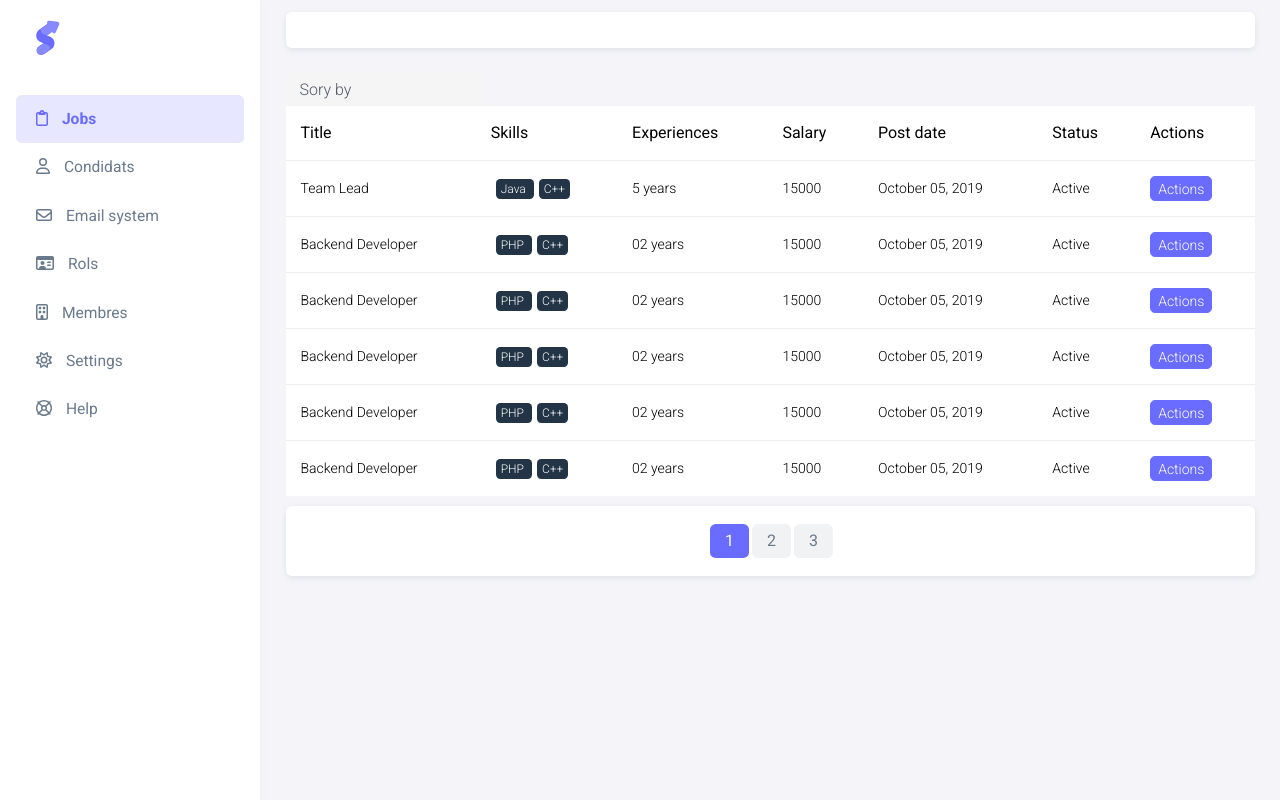
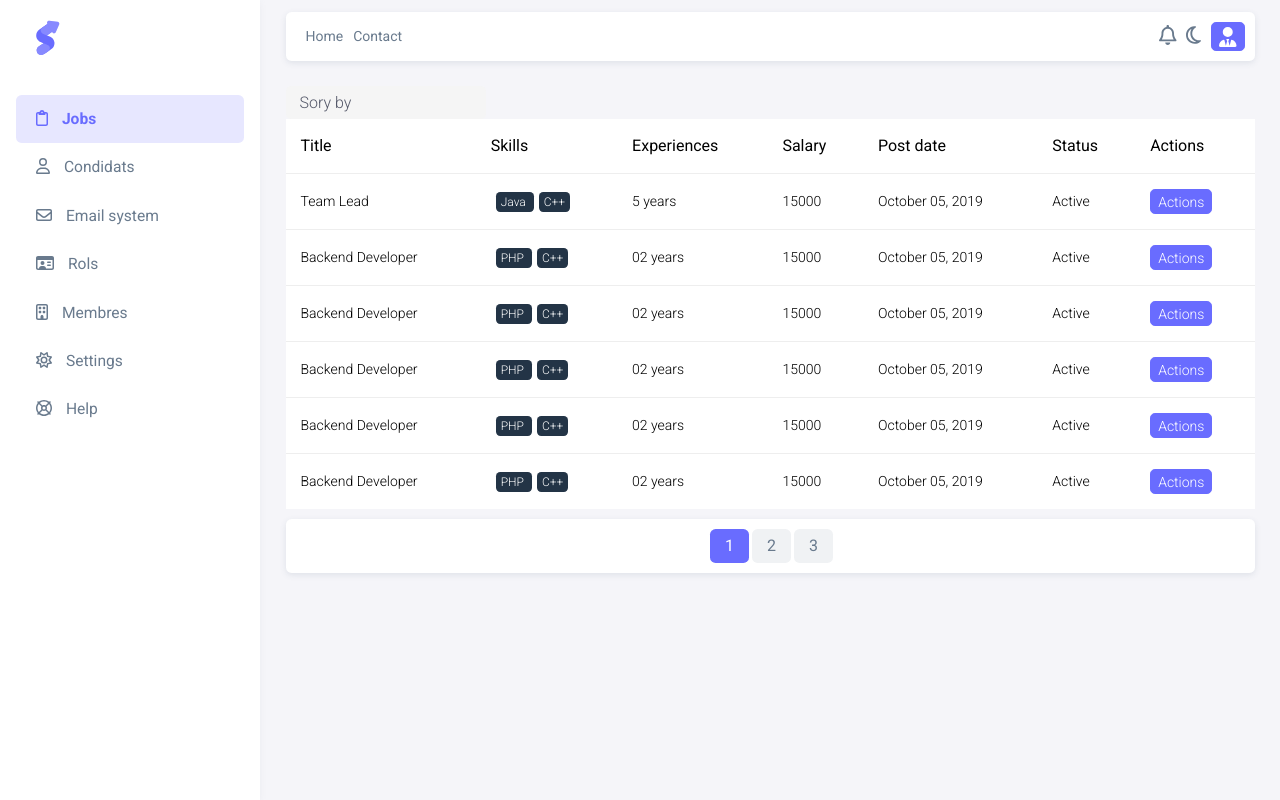
Before and after one commit to hiringkanban/frontend, a React (Vite) app: page /admin in a window 1280 px wide. Built offline with nearby package versions, Linux system fonts and the light colour scheme.

Commit message:
fix adminnav component

```diff
--- a/src/components/Atoms/HideOn/hide.tsx
+++ b/src/components/Atoms/HideOn/hide.tsx
@@ -8,14 +8,20 @@ interface hideProps {
 }
 
 const StyledHideOn = styled.div<{on: onT}>`
+    display: flex;
+    align-items: center;
     width: 100%;
     ${props => props.on === 'desktop' ?
-        `@media (min-width: 768px) {
+        `@media (min-width: 769px) {
             display: none;
         }`:
-        `@media (max-width: 769px) {
+        `@media (max-width: 768px) {
             display: none;
+            width: auto !important;
         }`
+    }
+    @media (max-width: 768px) {
+        width: auto;
     }
 `;
 
--- /dev/null
+++ b/src/components/Atoms/InlineList/inlineList.tsx
@@ -0,0 +1,17 @@
+
+import StyledList from './style';
+import { listProps } from './type';
+import Link from '../Link';
+import { colors } from '../../../styles/styleGuide';
+
+const InlineList: React.FC<listProps> = ({items}) => {
+    return (
+        <StyledList>
+            {items.map((item) =>
+                <li><Link href={item.href} color={colors.gray}>{item.value}</Link></li>
+            )}
+        </StyledList>
+    )
+}
+
+export default InlineList;
--- /dev/null
+++ b/src/components/Atoms/InlineList/style.tsx
@@ -0,0 +1,18 @@
+import styled from "styled-components";
+
+const StyledList = styled.ul`
+    list-style: none;
+    display: flex;
+    align-items: center;
+
+    & li {
+        margin-left: 10px;
+        font-size: 14px;
+
+        svg {
+            font-size: 20px;
+        }
+    }
+`;
+
+export default StyledList;
--- /dev/null
+++ b/src/components/Atoms/InlineList/type.ts
@@ -0,0 +1,9 @@
+import React from "react"
+
+export interface listProps {
+    items: {
+        value: string | number | React.ReactNode,
+        href: string,
+        onClick?: () => void
+    }[]
+}
--- a/src/components/Atoms/Link/link.tsx
+++ b/src/components/Atoms/Link/link.tsx
@@ -3,12 +3,13 @@ import StyledLink from './style';
 
 interface LinkProps {
     href: string,
+    color?: string,
     children: React.ReactNode
 }
 
-const Link:React.FC<LinkProps> = ({ href, children }) => {
+const Link:React.FC<LinkProps> = ({ href, children, color }) => {
     return (
-        <StyledLink to={href}> {children} </StyledLink>
+        <StyledLink to={href} color={color}> {children} </StyledLink>
     )
 }
 
--- a/src/components/Atoms/Link/style.ts
+++ b/src/components/Atoms/Link/style.ts
@@ -4,7 +4,7 @@ import { textColors } from '../../../styles/styleGuide';
 
 const StyledLink = styled(Link)`
     text-decoration: none;
-    color: ${textColors.links_color};
+    color: ${props => props.color ? props.color : textColors.links_color};
 `;
 
 export default StyledLink;
--- a/src/components/Organisms/AdminNavBar/adminNavBar.tsx
+++ b/src/components/Organisms/AdminNavBar/adminNavBar.tsx
@@ -1,31 +1,59 @@
 import Row from "../../Atoms/Row";
 import Box from "../../Atoms/Box";
 import Col from "../../Atoms/Col";
-import StyledAdminNav from "./style";
 import Container from "../../Atoms/Container";
 import { FontAwesomeIcon } from "@fortawesome/react-fontawesome";
 import { SideBarContext } from "../../../context";
 import { useContext } from "react";
 import HideOn from "../../Atoms/HideOn";
+import { StyledAdminNav } from "./style";
+import Drodown from "../../Molecules/Drodown";
+import InlineList from "../../Atoms/InlineList/inlineList";
+import FlexBox from "../../Atoms/Flexbox/flexbox";
 
 const AdminNavBar = () => {
     const {toggle, setToggle} = useContext(SideBarContext);
 
+    const actions = [
+        {
+            name: 'Profile',
+            onClick: () => console.log('this'),
+        },
+        {
+            name: 'Settings',
+            onClick: () => console.log('this'),
+        },
+        {
+            name: 'Logout',
+            onClick: () => console.log('this'),
+        }
+    ];
+
+    const leftAdminNav = [
+        { value: 'Home', href: '#'},
+        { value: 'Contact', href: '#'}
+    ];
+
+    const rightMenu =  [
+        { value: <FontAwesomeIcon icon={['far', 'bell']}/> , href: '#'},
+        { value: <FontAwesomeIcon icon={['far', 'moon']}/> , href: '#'},
+        { value: <Drodown menu={actions} name={<FontAwesomeIcon icon={['fas', 'user-tie']}/>}/>, href: '#' }
+    ];
+
     return (
         <StyledAdminNav>
             <Container>
-                <Box>
-                    <Row>
-                        <Col span={1}>
+                <Box padding="10px 10px">
+                    <FlexBox justify="space-between">
                         <HideOn on="desktop">
                             <FontAwesomeIcon
                                 icon={['fas', 'bars']}
                                 onClick={() => setToggle(true)}
                             />
                         </HideOn>
-                        </Col>
-                        <Col span={4} offset={6}></Col>
-                    </Row>
+                        <InlineList items={leftAdminNav}/>
+                        <InlineList items={rightMenu} />
+                    </FlexBox>
                 </Box>
             </Container>
         </StyledAdminNav>
--- a/src/components/Organisms/AdminNavBar/style.tsx
+++ b/src/components/Organisms/AdminNavBar/style.tsx
@@ -1,8 +1,5 @@
 import styled from "styled-components";
 
-
-const StyledAdminNav =  styled.nav`
+export const StyledAdminNav =  styled.nav`
     margin: 12px 0 25px 0;
 `;
-
-export default StyledAdminNav;
--- a/src/components/Organisms/Navbar/navbar.tsx
+++ b/src/components/Organisms/Navbar/navbar.tsx
@@ -13,7 +13,7 @@ const NavBar:React.FC<navbarProps> = ({leftMenu, rightMenu, logo}) => {
 
     return (
         <StyledNav>
-            <HideOn>
+            <HideOn on="mobile">
                 <Container>
                     <FlexBox alignItem="center">
                         {logo}
--- a/src/components/Templates/Admin/admin.tsx
+++ b/src/components/Templates/Admin/admin.tsx
@@ -216,7 +216,7 @@ const AdminTemplate:React.FC<navbarProps> = () => {
                         <div style={{overflowX: 'auto'}}>
                             <Table columns={cols} dataSource={data}/>
                         </div>
-                        <Box margin="10px 0">
+                        <Box margin="10px 0" padding="10px">
                             <FlexBox justify="center">
                                 <Pagination
                                     total={3}
```
Also changed, not shown: src/fontawesome.ts (+8 -2 lines). Lines whose indentation alone changed are shown as unchanged.
